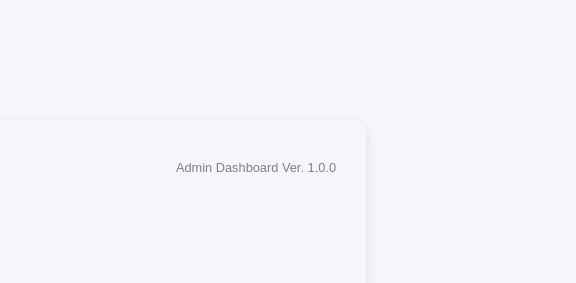
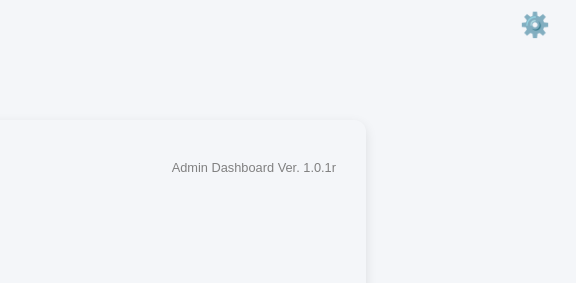
Before and after one commit to huynhtinacanada-blip/udder-the-same, a website: page public/admin-dashboard.html in a window 1280 px wide. Shown: the top 283 px of the page, 704-1280 px from the left. Drawn offline with Linux system fonts and the light colour scheme.

Commit message:
Update admin-dashboard.html

```diff
--- a/public/admin-dashboard.html
+++ b/public/admin-dashboard.html
@@ -47,13 +47,34 @@
     .btn:hover {
       background:#6AF781; /* hover effect */
     }
+
+  .settings-btn {
+    position: absolute;       /* take it out of normal flow */
+    top: 10px;                /* adjust vertical placement */
+    right: 20px;              /* align to the right */
+  }
+
+  .settings-btn button {
+    background: none;         /* transparent background */
+    border: none;             /* no border */
+    font-size: 24px;          /* larger gear icon */
+    cursor: pointer;          /* pointer on hover */
+  }
+
+  .settings-btn button:hover {
+    color: #1976d2;           /* highlight on hover */
+  }
   </style>
 </head>
 <body>
 
   <!-- Version footer -->
   <div style="text-align:right; font-size:0.8em; color:gray; margin-top:10px;">
-    Admin Dashboard Ver. 1.0.0
+    Admin Dashboard Ver. 1.0.1r
+  </div>
+  <!-- Settings button -->
+  <div class="settings-btn">
+    <button onclick="openSettings()">⚙️</button>
   </div>
 
   <!-- Logo that links back to index.html -->
@@ -70,5 +91,12 @@
     <a class="btn" href="/admin-rooms.html">Room Management</a>
     <a class="btn" href="/admin-cards.html">Cards</a>
   </div>
+
+  <script>
+    function openSettings() {
+      // redirect directly to your Reset Data page
+      window.location.href = "/datareset.html";
+    }
+  </script>
 </body>
 </html>
```
